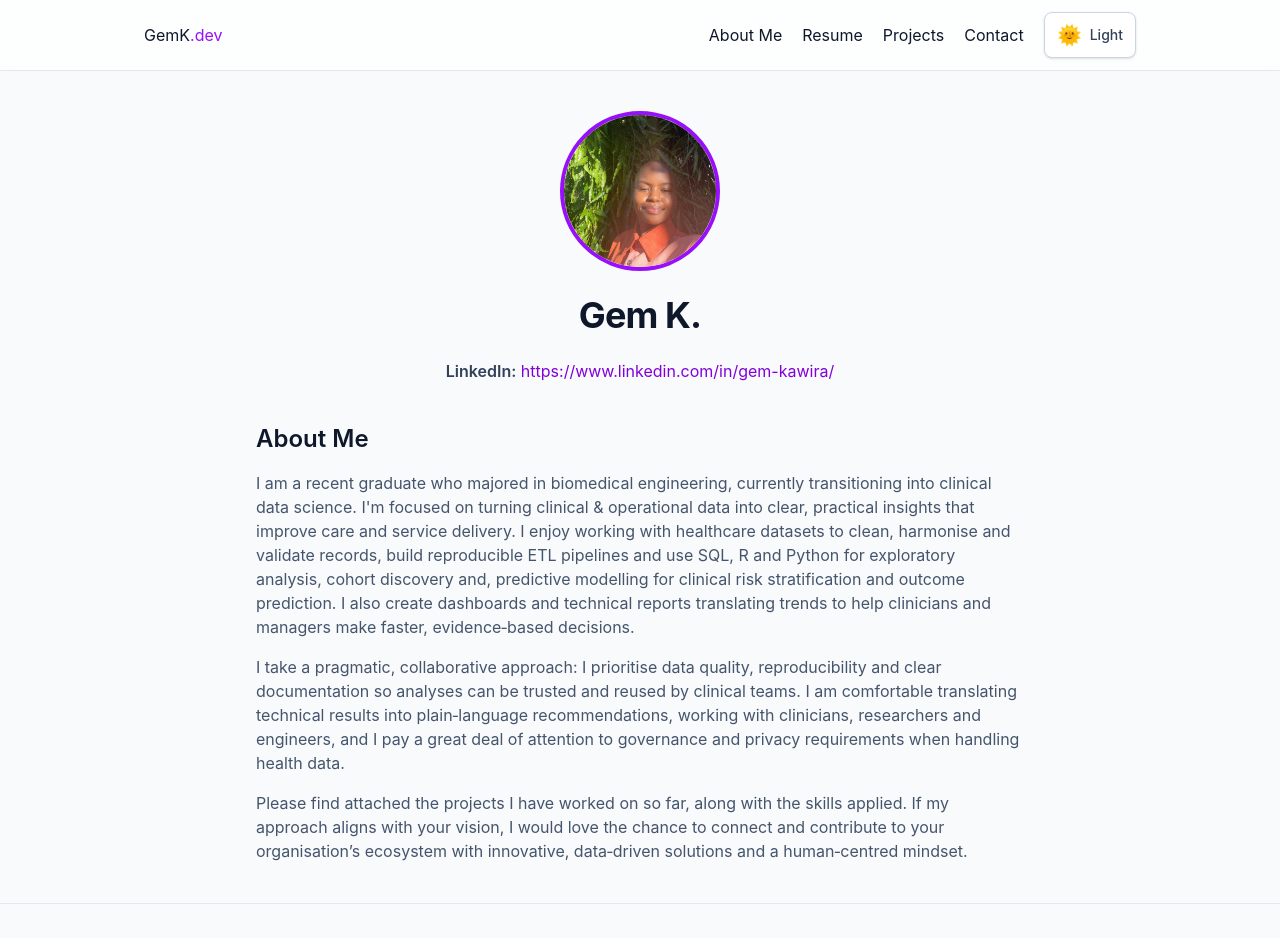
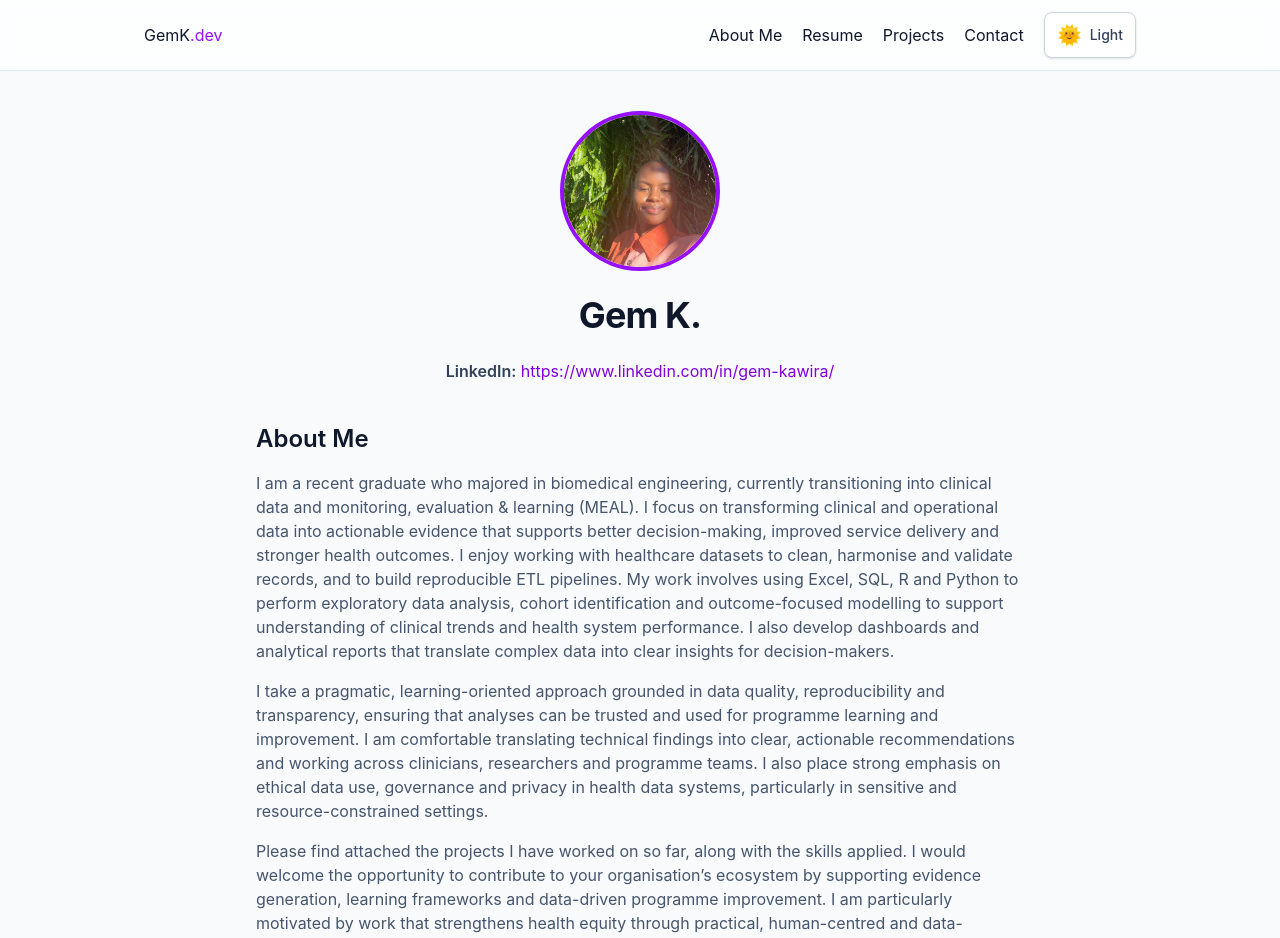
Before and after one commit to GemKW/gkw-portfolio, a SvelteKit app: page / in a window 1280 px wide. Shown: the top 938 px of the page. Built offline with nearby package versions, Linux system fonts and the light colour scheme.

Commit message:
Revise About Me section for clarity and focus

```diff
--- a/src/routes/+page.svelte
+++ b/src/routes/+page.svelte
@@ -30,20 +30,21 @@
   <section class="mt-10 space-y-4">
     <h2 class="text-2xl font-semibold">About Me</h2>
 
+
     <!-- Paragraph 1 -->
   <p class="text-slate-600 dark:text-slate-300">
-    I am a recent graduate who majored in biomedical engineering, currently transitioning into clinical data science. I'm focused on turning clinical & operational data into clear, practical insights that improve care and service delivery. I enjoy working with healthcare datasets to clean, harmonise and validate records, build reproducible ETL pipelines and use SQL, R and Python for exploratory analysis, cohort discovery and, predictive modelling for clinical risk stratification and outcome prediction. I also create dashboards and technical reports translating trends to help clinicians and managers make faster, evidence‑based decisions.
+    I am a recent graduate who majored in biomedical engineering, currently transitioning into clinical data and monitoring, evaluation & learning (MEAL). I focus on transforming clinical and operational data into actionable evidence that supports better decision-making, improved service delivery and stronger health outcomes. I enjoy working with healthcare datasets to clean, harmonise and validate records, and to build reproducible ETL pipelines. My work involves using Excel, SQL, R and Python to perform exploratory data analysis, cohort identification and outcome-focused modelling to support understanding of clinical trends and health system performance. I also develop dashboards and analytical reports that translate complex data into clear insights for decision-makers.
   </p>
 
     <!-- Paragraph 2 -->
   <p class="text-slate-600 dark:text-slate-300">
-    I take a pragmatic, collaborative approach: I prioritise data quality, reproducibility and clear documentation so analyses can be trusted and reused by clinical teams. I am comfortable translating technical results into plain‑language recommendations, working with clinicians, researchers and engineers, and I pay a great deal of attention to governance and privacy requirements when handling health data.
+    I take a pragmatic, learning-oriented approach grounded in data quality, reproducibility and transparency, ensuring that analyses can be trusted and used for programme learning and improvement. I am comfortable translating technical findings into clear, actionable recommendations and working across clinicians, researchers and programme teams. I also place strong emphasis on ethical data use, governance and privacy in health data systems, particularly in sensitive and resource-constrained settings.
   </p>
 
     <!-- Paragraph 3 -->
-    <p class="text-slate-600 dark:text-slate-300">
-      Please find attached the projects I have worked on so far, along with the skills applied. If my approach aligns with your vision, I would love the chance to connect and contribute to your organisation’s ecosystem with innovative, data‑driven solutions and a human‑centred mindset.
-    </p>
+  <p class="text-slate-600 dark:text-slate-300">
+    Please find attached the projects I have worked on so far, along with the skills applied. I would welcome the opportunity to contribute to your organisation’s ecosystem by supporting evidence generation, learning frameworks and data-driven programme improvement. I am particularly motivated by work that strengthens health equity through practical, human-centred and data-informed solutions.
+  </p>
   </section>
 
 </section>
```
